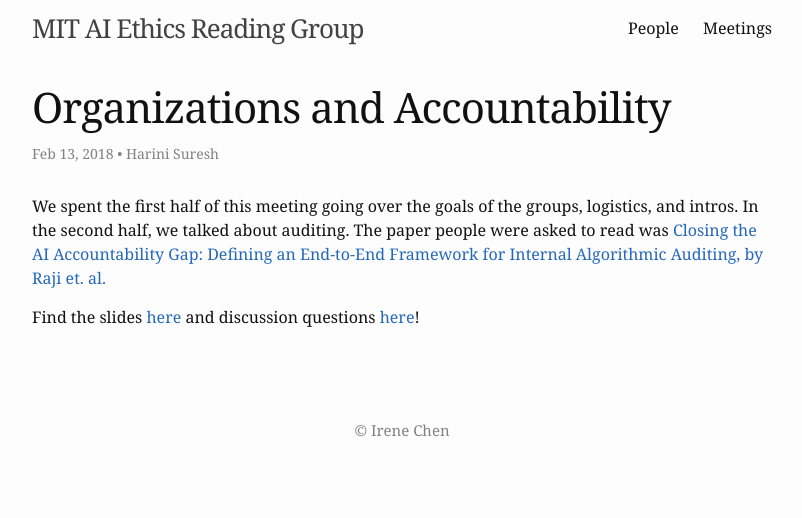
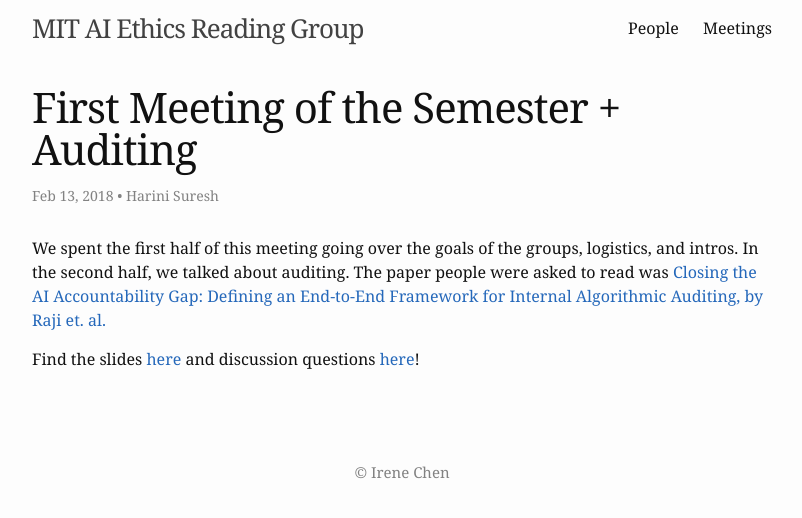
Before and after one commit to mitaiethics/mitaiethics.github.io, a Jekyll site: the page built from _posts/2018-02-13-auditing.md, in a window 1280 px wide. Shown: the top 518 px of the page, without its empty margins (238-1040 px from the left). Built offline with Jekyll 4.4.1, drawn with Linux system fonts in a browser that asks for light colours.

Commit message:
Update 2018-02-13-auditing.md

```diff
--- a/_posts/2018-02-13-auditing.md
+++ b/_posts/2018-02-13-auditing.md
@@ -1,6 +1,6 @@
 ---
 layout: post
-title: "Organizations and Accountability"
+title: "First Meeting of the Semester + Auditing"
 author: "Harini Suresh"
 ---
 
```
